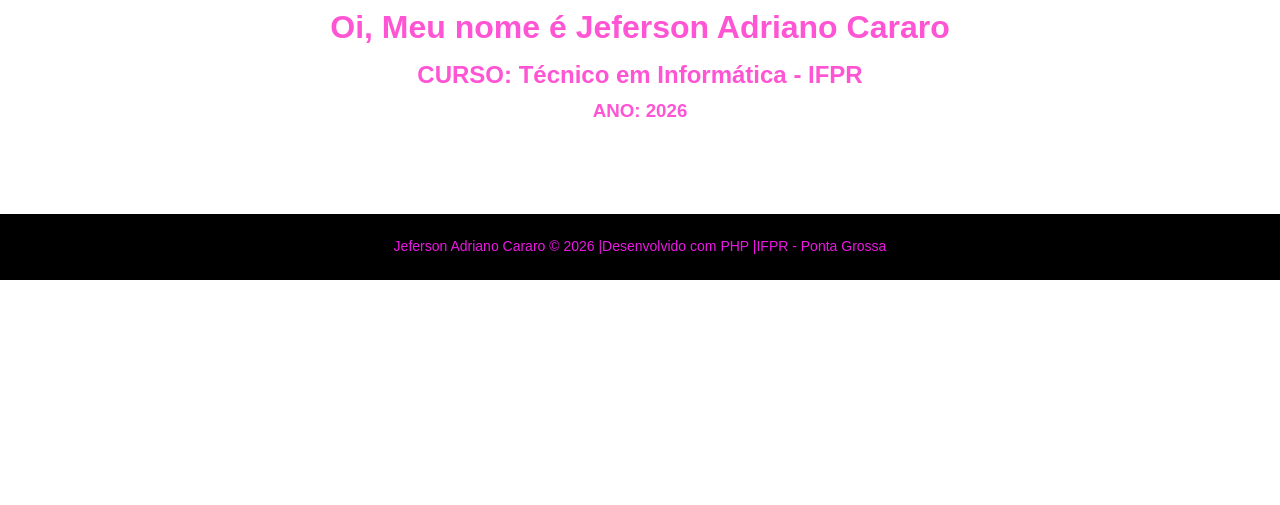
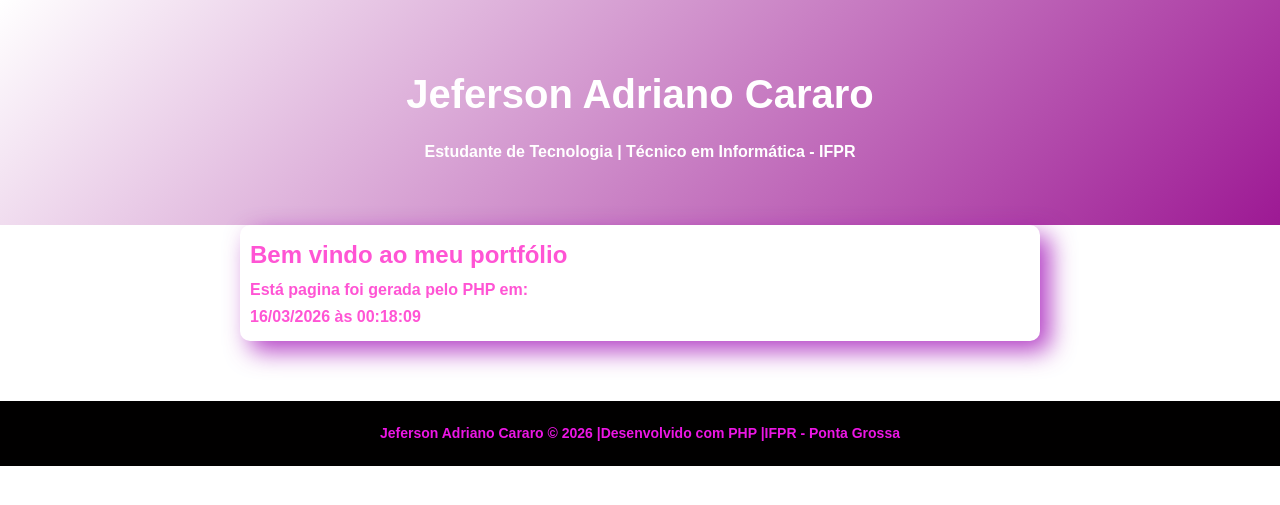
Before and after one commit to JefersonCararo/2026-DWII, a PHP site: page /01_php-intro/index.php in a window 1280 px wide. Shown: the part 57-562 px from the top of the page. Run offline with PHP 8.4, Linux system fonts and the light colour scheme.

Commit message:
refactor: hub na raiz, centraliza includes e css globais

```diff
--- a/01_php-intro/index.php
+++ b/01_php-intro/index.php
@@ -21,11 +21,18 @@ $ano = "2026";
    <?php include '../includes/cabecalho.php';?>
 <main>
   <body>
+<div class="hero">
+  <h1><?php echo $nome; ?></h1>
 
-  <h1> Oi, Meu nome é <?php echo $nome; ?></h1>
-  <p><h2>CURSO: <?php echo $curso; ?></h2></p>
-  <p><h3>ANO: <?php echo $ano; ?></h3></p>
-<br>
+    <strong><?php echo $profissao; ?> | <?php echo $curso; ?></p>
+</div>
+
+<div class="container">
+  <h2>Bem vindo ao meu portfólio</h2>
+  <p>Está pagina foi gerada pelo PHP em:</p>
+    <strong><?php echo date("d/m/Y \à\s H:i:s"); ?></strong></p>
+</div>
+
 </main>
 </body>
 
--- a/includes/style.css
+++ b/includes/style.css
@@ -15,7 +15,7 @@ body { font-family: Arial, sans-serif; margin: 0; background: #f3f4f6; }
         nav { background: #6c186b; padding: 15px 30px; }
         nav a { color: white; text-decoration: none; margin-right: 20px; font-weight: bold; }
         nav a:hover { text-decoration: underline; }
-        .hero { background: linear-gradient(135deg, #7f1f78, #610843); color: white; text-align: center; padding: 60px 20px; }
+        .hero { background: linear-gradient(135deg, #ffffff, #9d1994); color: white; text-align: center; padding: 60px 20px; }
         .hero h1 { font-size: 2.5em; margin-bottom: 10px; }
         .hero p { font-size: 1.2em; opacity: 0.9; }
         .container { max-width: 800px; margin: 40px auto; padding: 0 20px; }
@@ -221,3 +221,8 @@ header{
     display: grid;
     text-align: center;
 }
+/*Página de confirmação*/
+.confirmacao {text-align: center; margin-top: 60px;}
+.confirmacao-icone{font-size: 60px; margin: 0;}
+.confirmacao-titulo{color:#b1108c; margin: 16px 0 8px;}
+.confirmacao-texto{font-size: 16px; color:#ca16b5; margin-bottom: 24px;}
```
